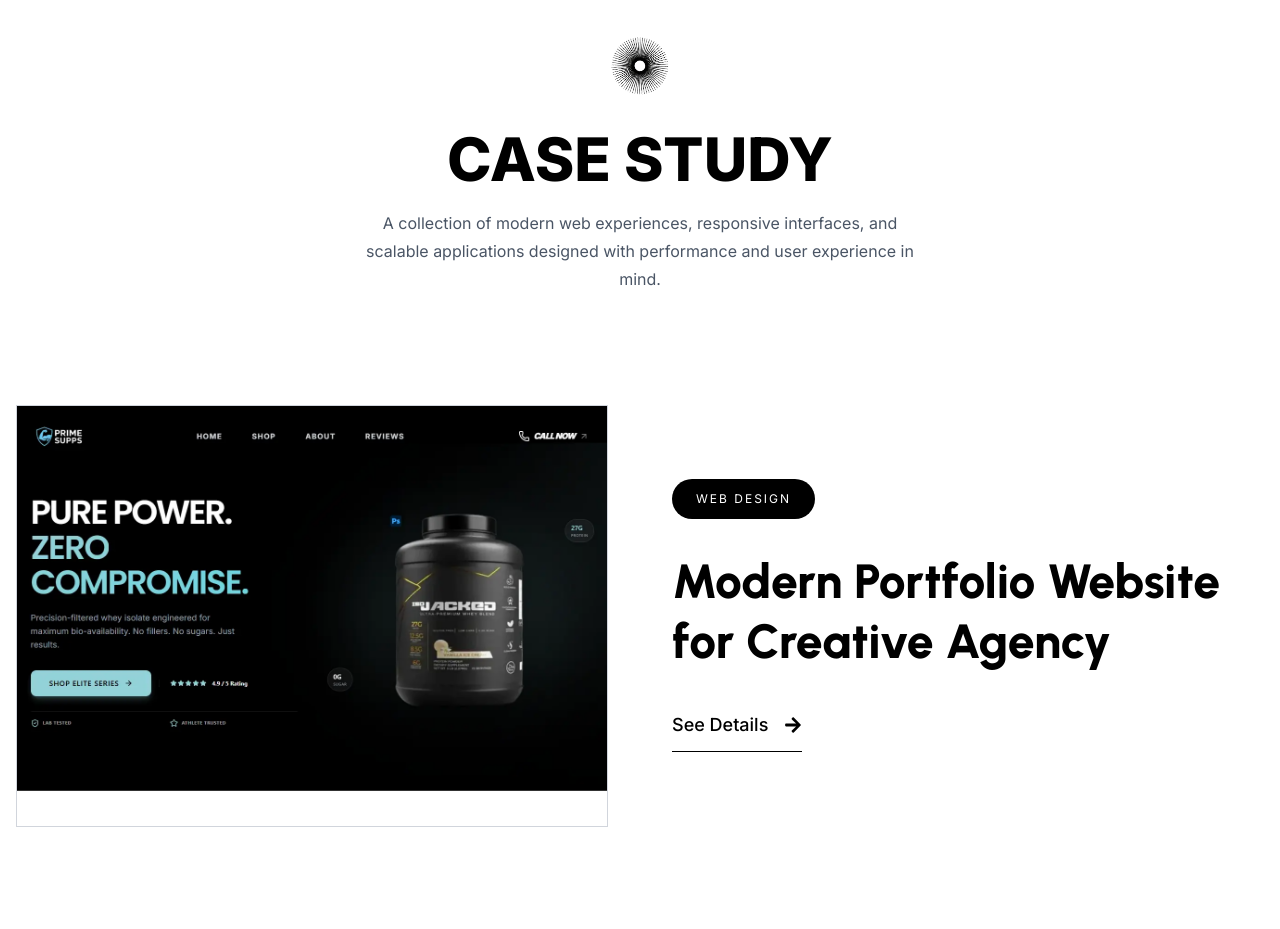
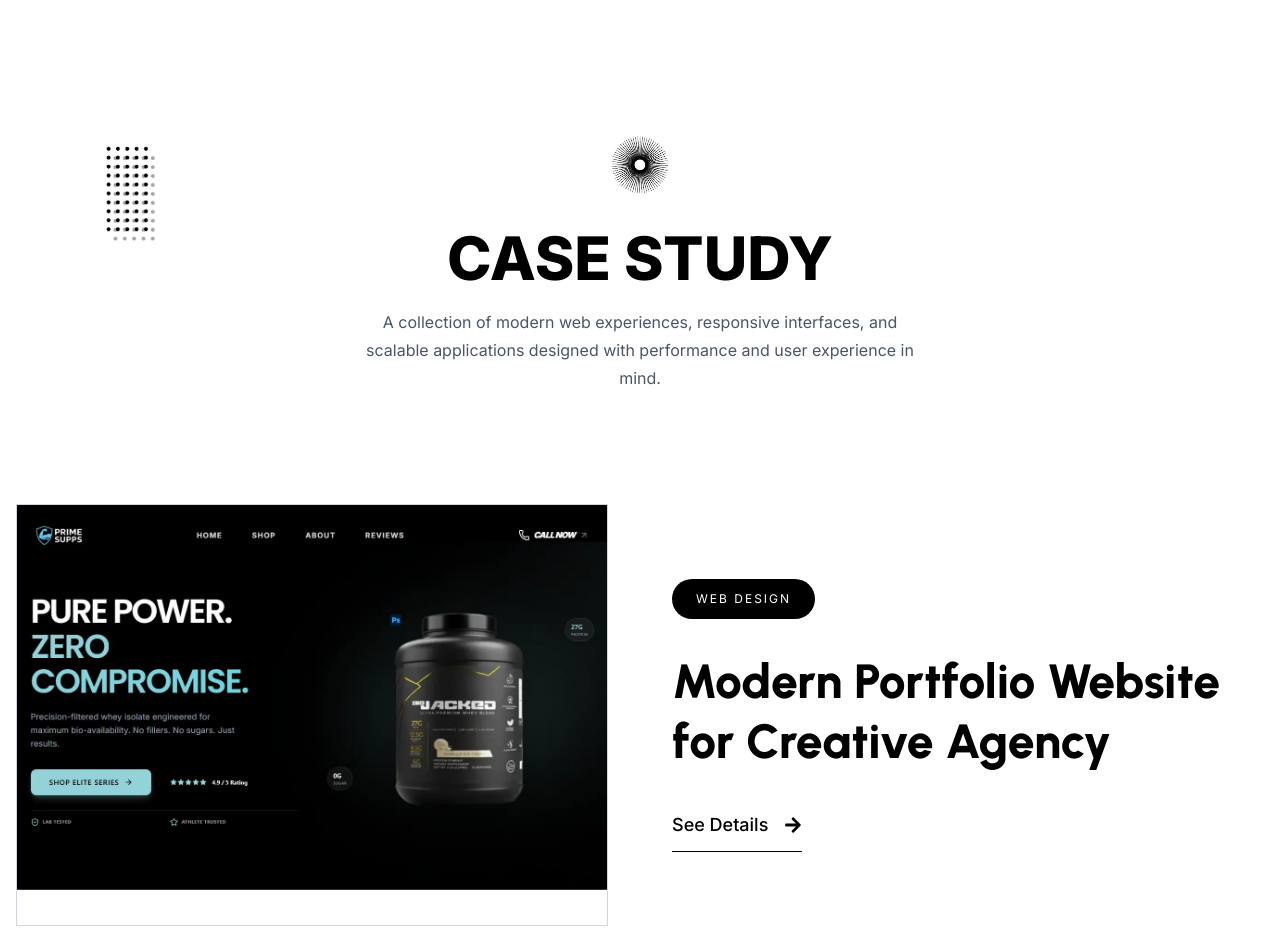
Before and after one commit to AaliyanAslam/aaliyan, a Next.js app: page / in a window 1280 px wide. Shown: the part 2940-3869 px from the top of the page. Built offline with nearby package versions, Linux system fonts and the light colour scheme; a web font is replaced by a local one.

Commit message:
added dot image

```diff
--- a/app/components/CaseStudy.jsx
+++ b/app/components/CaseStudy.jsx
@@ -26,30 +26,46 @@
   ];
 
   return (
-    <section id="projects"
+    <section
+      id="projects"
       className={`w-full ${inter.className} py-12 md:py-20 px-3 md:px-4 overflow-hidden`}
     >
       <div className="max-w-420 mx-auto">
         {/* Header */}
         <div className="text-center mb-10 md:mb-16">
-          {/* Top Dot */}
+        {/* Top Dot */}{" "}
+        <div className="relative top-30 left-22">
+             <Image
+              src="/images/dots.webp"
+              alt="Decorative Dots"
+              width={53}
+              height={53}
+            />
+           </div>
           <div className="flex justify-center mb-5">
-          <Image className="animate-spin" src="/images/grooms.webp" alt="Dot" width={85} height={85} />
+            {" "}
+            <Image
+              className="animate-spin"
+              src="/images/grooms.webp"
+              alt="Dot"
+              width={85}
+              height={85}
+            />
+          {" "}
           </div>
+           {/* Title */}{" "}
+          <h2 className="text-3xl sm:text-4xl md:text-6xl font-black uppercase flex items-center justify-center gap-3">
 
-          {/* Title */}
-          <h2 className="text-3xl sm:text-4xl md:text-6xl font-black uppercase">
-            Case Study
+        <span>Case Study</span>{" "}
           </h2>
-
-          {/* Description */}
+         {/* Description */}{" "}
           <p className="max-w-xl mx-auto text-xs sm:text-sm md:text-base text-gray-600 leading-7 mt-3 md:mt-5">
-            A collection of modern web experiences, responsive interfaces, and
-            scalable applications designed with performance and user experience
-            in mind.
+             A collection of modern web experiences, responsive
+            interfaces, and scalable applications designed with
+            performance and user experience in mind.{" "}
           </p>
+      {" "}
         </div>
-
         {/* Case Studies */}
         <div className="space-y-6 md:space-y-10">
           {caseStudies.map((item, index) => (
@@ -78,7 +94,9 @@
                 </button>
 
                 {/* Title */}
-                <h3 className={`text-xl sm:text-2xl md:text-5xl font-black leading-tight mb-6 md:mb-10 ${urbanist.className}`}>
+                <h3
+                  className={`text-xl sm:text-2xl md:text-5xl font-black leading-tight mb-6 md:mb-10 ${urbanist.className}`}
+                >
                   {item.title}
                 </h3>
 
```
Also changed, not shown: public/images/dots.webp (added).
